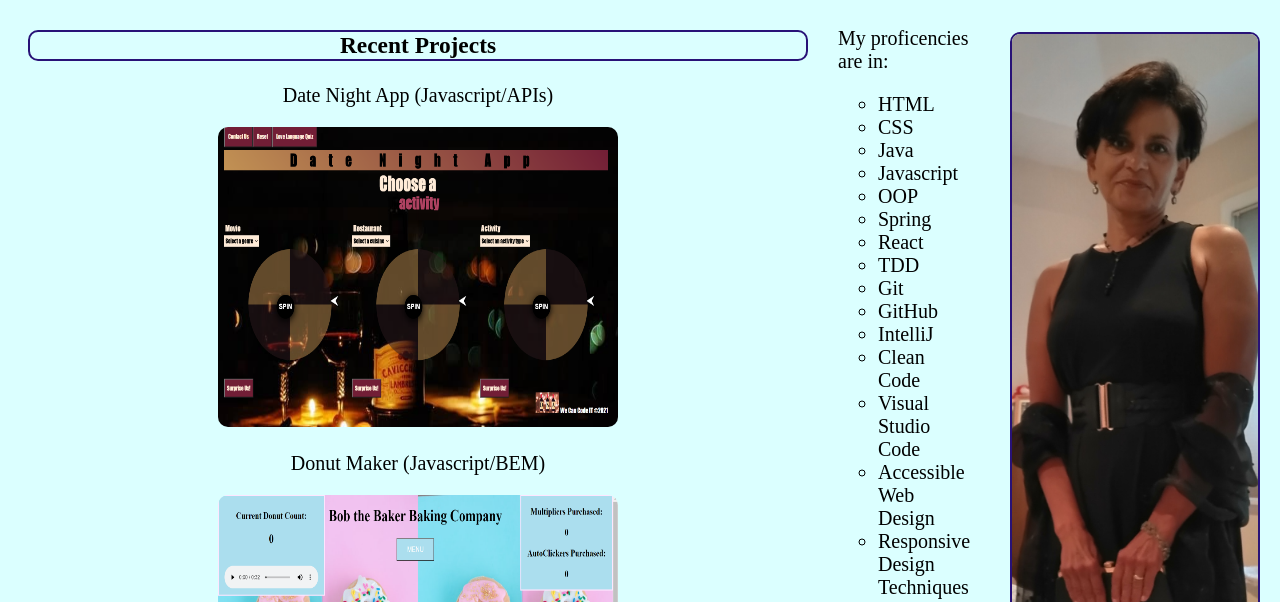
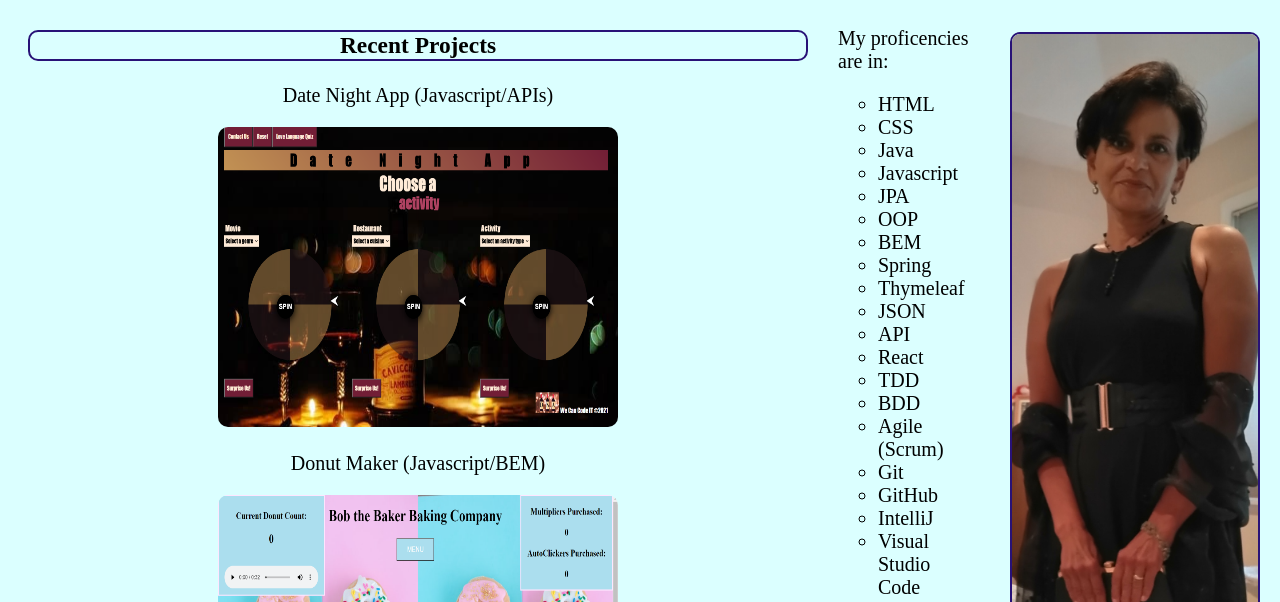
Before and after one commit to lm62davis/Portfolio, a website: page index.html in a window 1280 px wide. Shown: the part 198-800 px from the top of the page. Drawn offline with nearby package versions, Linux system fonts and the light colour scheme.

Commit message:
added more proficiencies

```diff
--- a/index.html
+++ b/index.html
@@ -17,9 +17,7 @@
 </head>
 
 <body class="bodybg" id="adjust">
-
     <div class="grid-container" id="blur">
-
         <div class="item1">
             <img src="images\L2_Logo.png" id="logo" alt="L2 logo" height="100px" width="100px" />
             <h1 id="top">Linda Martinez Davis<br>
@@ -107,39 +105,39 @@
             <a href="Kaufman Travel\kthome.htm" target="_blank">
                 <img src="images\KaufmanSS.png" width="350px" height="300px" alt="Kaufman Travel Website Screenshot" />
             </a>
-
         </div>
         <div class="item6">
-
             <section class="main">
-
                 <p>My proficencies are in:</p>
                 <ul class="skills">
                     <li>HTML</li>
                     <li>CSS</li>
                     <li>Java</li>
                     <li>Javascript</li>
+                    <li>JPA</li>
                     <li>OOP</li>
+                    <li>BEM</li>
                     <li>Spring</li>
+                    <li>Thymeleaf</li>
+                    <li>JSON</li>
+                    <li>API</li>
                     <li>React</li>
                     <li>TDD</li>
+                    <li>BDD</li>
+                    <li>Agile (Scrum)</li>
                     <li>Git</li>
                     <li>GitHub</li>
                     <li>IntelliJ</li>
+                    <li>Visual Studio Code</li>
                     <li>Clean Code</li>
-                    <li>Visual Studio Code</li>
                     <li>Accessible Web Design</li>
                     <li>Responsive Design Techniques</li>
                 </ul>
             </section>
         </div>
-
-
         <div class="item7">
             <img class="me" src="images\Me.jpg" alt="Me-Linda Martinez Davis" width="250px" height=auto />
-
         </div>
-
         <div class="item8">
             <br>
             <h4 id="contact">Contact Info</h4>
@@ -152,10 +150,8 @@
                 <img src="images\GitHub-Octocat.png" width="25px" height="25px" alt="GitHub Logo" /></a>
             <a href="https://twitter.com/LindaMartiDavis?s=09" target="_blank">
                 <img src="images/twitter.png" width="25px" height="25px" alt="Twitter Logo" /></a>
-
             <br>
             <br>
-
             <footer>
                 <p>© We Can Code IT 2021 &nbsp;
                     <em>L</em><sup>2</sup> Solutions. All rights reserved.
@@ -163,9 +159,6 @@
             </footer>
         </div>
         <script src="js/app.js"></script>
-
-
-        </script>
 </body>
 
 </html>
--- a/js/app.js
+++ b/js/app.js
@@ -31,6 +31,7 @@ window.onclick = function(event) {
     modal.style.display = "none";
   }
 }
+//Work in progress
 function toggle() {
   var blur = document.getElementById('blur');
   blur.classList.toggle('active');
```
